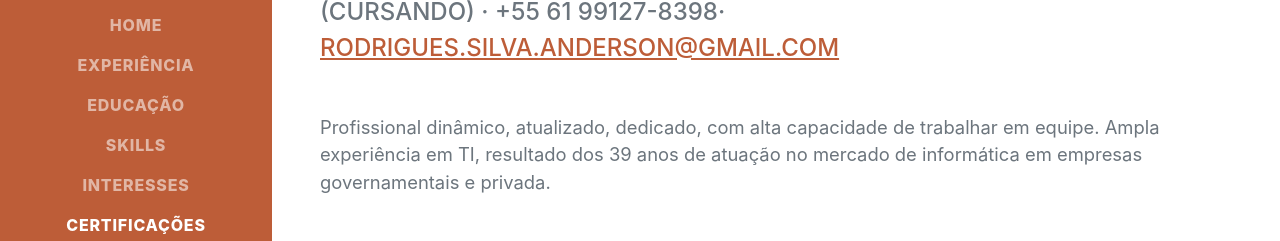
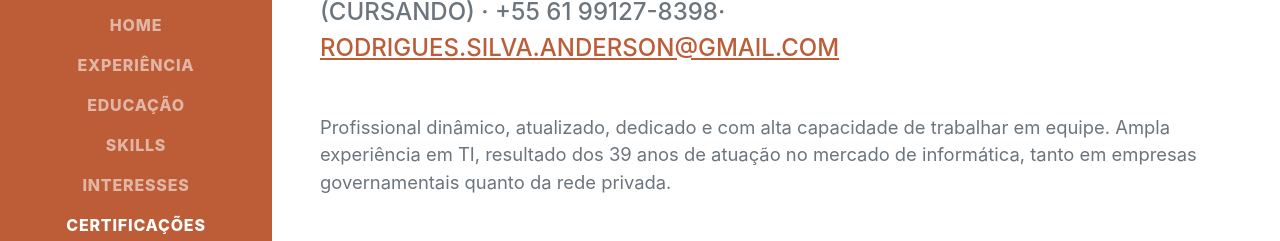
Before and after one commit to bomcabelo/portfolio, a plain HTML site: page index.html in a window 1280 px wide. Shown: the part 367-608 px from the top of the page. Drawn offline with nearby package versions, Linux system fonts and the light colour scheme; a web font is replaced by a local one.

Commit message:
atualização do arquivo index.html

```diff
--- a/index.html
+++ b/index.html
@@ -47,8 +47,7 @@
                         Desenvolvedor · Analista de Sistema · Cientista de Dados (cursando) · +55 61 99127-8398·
                         <a href="mailto:name@email.com">rodrigues.silva.anderson@gmail.com</a>
                     </div>
-                    <p class="lead mb-5">Profissional dinâmico, atualizado, dedicado, com alta capacidade de trabalhar em equipe. Ampla experiência em
-                    TI, resultado dos 39 anos de atuação no mercado de informática em empresas governamentais e privada.</p>
+                    <p class="lead mb-5">Profissional dinâmico, atualizado, dedicado e com alta capacidade de trabalhar em equipe. Ampla experiência em TI, resultado dos 39 anos de atuação no mercado de informática, tanto em empresas governamentais quanto da rede privada.</p>
                     <div class="social-icons">
                         <a class="social-icon" href="https://www.linkedin.com/in/anderson-da-silva-rodrigues-11127a17/"><i class="fab fa-linkedin-in"></i></a>
                         <a class="social-icon" href="https://github.com/bomcabelo"><i class="fab fa-github"></i></a>
@@ -164,7 +163,7 @@
                 <div class="resume-section-content">
                     <h2 class="mb-5">Interesses</h2>
                     <p><i>"Data is the new oil"</i> frase do matemático londrino Clive Humby. Não tive dúvida que deveria priorizar a Tecnologia de Dados!</p>
-                    <p class="mb-0">Vivemos um boom da tecnologia de big data, com empresas analisando e interpretando grande volume de dados, com variedade e velocidade, para basear suas decisões e estratégias de negócios. As ferramentas de big data se tornaram essenciais para a inteligência corporativa nos mais diferentes níveis, podendo ter impacto direto na lucratividade. Consciente da "tempestadade perfeita", mergulhei de cabeça nesse mar de informações.</p>
+                    <p class="mb-0">Vivemos um <i>Boom</i> da tecnologia de <i>Big Data</i>, com empresas analisando e interpretando grande volume de dados, com variedade e velocidade, para basear suas decisões e estratégias de negócios. As ferramentas de big data se tornaram essenciais para a inteligência corporativa nos mais diferentes níveis, tendo impacto direto na lucratividade. Consciente da "tempestadade perfeita", mergulhei de cabeça nesse mar de informações.</p>
                 </div>
             </section>
             <hr class="m-0" />
```
